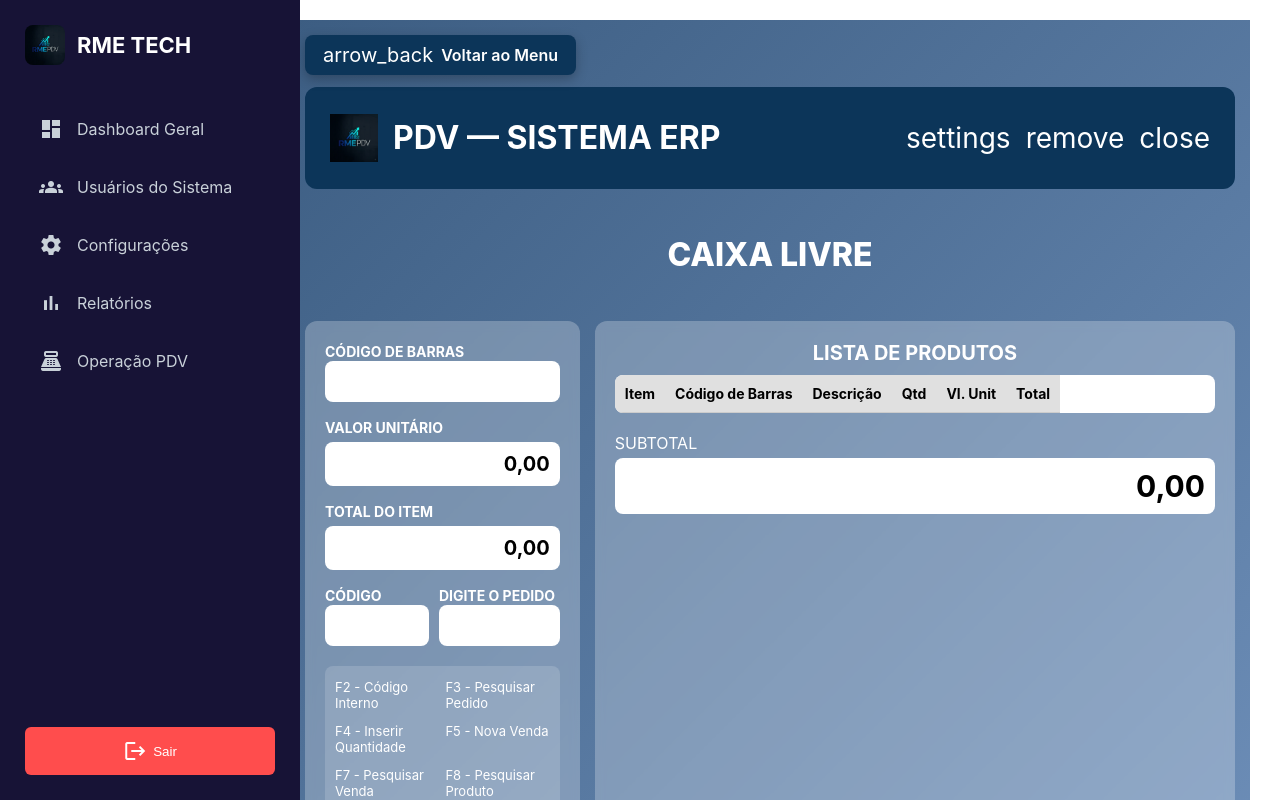
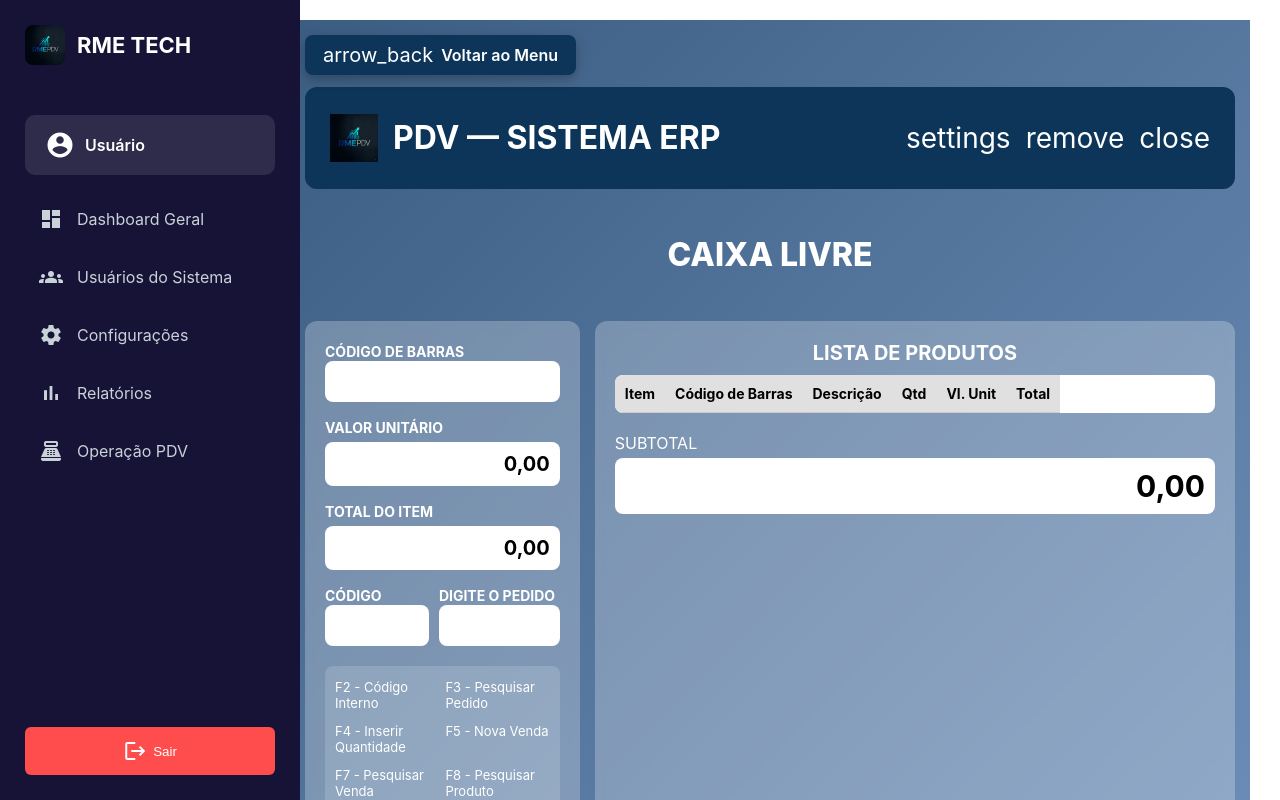
Before and after one commit to gildevson/SystemPDVFrontEnd, an Angular app: page /menu/dashboard in a window 1280 px wide. Shown: the top 800 px of the page. Built offline with nearby package versions, Linux system fonts and the light colour scheme; sample sign-in values are in the browser's storage; a web font is replaced by a local one.

Commit message:
Adicionando LocalStorage de login

```diff
--- a/src/app/pages/login/login.component.ts
+++ b/src/app/pages/login/login.component.ts
@@ -3,7 +3,7 @@ import { FormsModule } from '@angular/forms';
 import { CommonModule } from '@angular/common';
 import { Router } from '@angular/router';
 import { AuthService } from '../../services/auth.service';
-import { LoadingService } from '../../shared/loading.service'; // ✅ IMPORTANTE
+import { LoadingService } from '../../shared/loading.service';
 
 @Component({
   selector: 'app-login',
@@ -13,6 +13,7 @@ import { LoadingService } from '../../shared/loading.service'; // ✅ IMPORTANTE
   styleUrls: ['./login.component.css']
 })
 export class LoginComponent {
+
   email: string = '';
   senha: string = '';
   loginMessage: string = '';
@@ -20,8 +21,8 @@ export class LoginComponent {
   constructor(
     private authService: AuthService,
     private router: Router,
-    private loadingService: LoadingService // ✅ INJETADO
-  ) {}
+    private loadingService: LoadingService
+  ) { }
 
   fazerLogin() {
 
@@ -30,23 +31,26 @@ export class LoginComponent {
       return;
     }
 
-    // 🔵 Mostra loading
     this.loadingService.show();
 
     this.authService.login(this.email, this.senha).subscribe({
       next: (res) => {
-        this.loginMessage = res.mensagem;
-        localStorage.setItem('token', res.token);
+
+        // 💾 SALVAR DADOS DO USUÁRIO
+        localStorage.setItem('nome', res.usuario.nome);
+        localStorage.setItem('email', res.usuario.email);
+        localStorage.setItem('id', res.usuario.id);
+
+        this.loginMessage = 'Login realizado com sucesso!';
 
         setTimeout(() => {
-          // 🔵 Esconde loading depois de 1 segundos (fica mais bonito)
           this.loadingService.hide();
           this.router.navigate(['/menu']);
         }, 1000);
       },
 
       error: () => {
-        this.loadingService.hide(); // 🔴 Remove loading mesmo com erro
+        this.loadingService.hide();
         this.loginMessage = 'Usuário ou senha incorretos.';
       }
     });
--- a/src/app/pages/menu/menu.component.css
+++ b/src/app/pages/menu/menu.component.css
@@ -222,3 +222,25 @@
   padding: 20px 30px;
   overflow-x: hidden;
 }
+
+
+.user-info {
+  display: flex;
+  align-items: center;
+  gap: 10px;
+  padding: 15px 20px;
+  margin: 10px 0 20px;
+  background: rgba(255, 255, 255, 0.1);
+  border-radius: 10px;
+  color: #fff;
+}
+
+.user-icon {
+  font-size: 30px;
+  color: #fff;
+}
+
+.user-name {
+  font-size: 16px;
+  font-weight: 600;
+}
--- a/src/app/pages/menu/menu.component.html
+++ b/src/app/pages/menu/menu.component.html
@@ -12,13 +12,21 @@
   <!-- SIDEBAR -->
   <aside class="sidebar" [class.open]="isSidebarOpen">
 
-    <!-- LOGO CORRETA -->
+    <!-- LOGO -->
     <div class="logo">
       <img src="../../../assets/logo.png" class="logo-img" />
       <span>RME TECH</span>
     </div>
 
+    <!-- 👇 AQUI — BLOCO DO USUÁRIO -->
+    <div class="user-info">
+      <span class="material-icons user-icon">account_circle</span>
+      <span class="user-name">{{ nomeUsuario }}</span>
+    </div>
+
     <nav class="menu-list">
+
+      <!-- ITENS DO MENU -->
       <div
         *ngFor="let item of menuItems"
         class="menu-item"
@@ -28,6 +36,7 @@
         <span class="material-icons menu-icon">{{ item.icone }}</span>
         <span class="menu-text">{{ item.nome }}</span>
       </div>
+
     </nav>
 
     <button class="logout-btn" (click)="logout()">
@@ -37,7 +46,6 @@
 
   </aside>
 
-  <!-- CONTEÚDO PRINCIPAL -->
   <main class="main-content">
     <router-outlet></router-outlet>
   </main>
--- a/src/app/pages/menu/menu.component.ts
+++ b/src/app/pages/menu/menu.component.ts
@@ -1,6 +1,6 @@
 import { Component } from '@angular/core';
 import { CommonModule } from '@angular/common';
-import { Router, RouterModule } from '@angular/router';   // 👈 IMPORTANTE
+import { Router, RouterModule } from '@angular/router';
 import { LoadingService } from '../../shared/loading.service';
 
 @Component({
@@ -8,7 +8,7 @@ import { LoadingService } from '../../shared/loading.service';
   standalone: true,
   imports: [
     CommonModule,
-    RouterModule   // 👈 SEM ISSO O ROUTER-OUTLET NÃO FUNCIONA
+    RouterModule
   ],
   templateUrl: './menu.component.html',
   styleUrls: ['./menu.component.css']
@@ -23,24 +23,32 @@ export class MenuComponent {
     { nome: 'Operação PDV', rota: 'operacao', icone: 'point_of_sale' }
   ];
 
+  // 🔥 VARIÁVEL DO NOME
+  nomeUsuario: string = '';
+
   constructor(
     private router: Router,
     private loadingService: LoadingService
-  ) {}
+  ) {
+    // 🔥 PEGA O NOME QUE O LOGIN SALVOU
+    this.nomeUsuario = localStorage.getItem('nome') || 'Usuário';
+  }
 
   navegar(rota: string) {
-    this.router.navigate(['/menu', rota]);   // 👈 AJUSTADO PARA ROTA FILHA
+    this.router.navigate(['/menu', rota]);
   }
 
   logout() {
     localStorage.removeItem('token');
+    localStorage.removeItem('nome');
+    localStorage.removeItem('email');
     this.router.navigate(['/']);
   }
 
   isSidebarOpen = false;
 
   toggleSidebar() {
-  this.isSidebarOpen = !this.isSidebarOpen;
+    this.isSidebarOpen = !this.isSidebarOpen;
   }
 
 }
```
